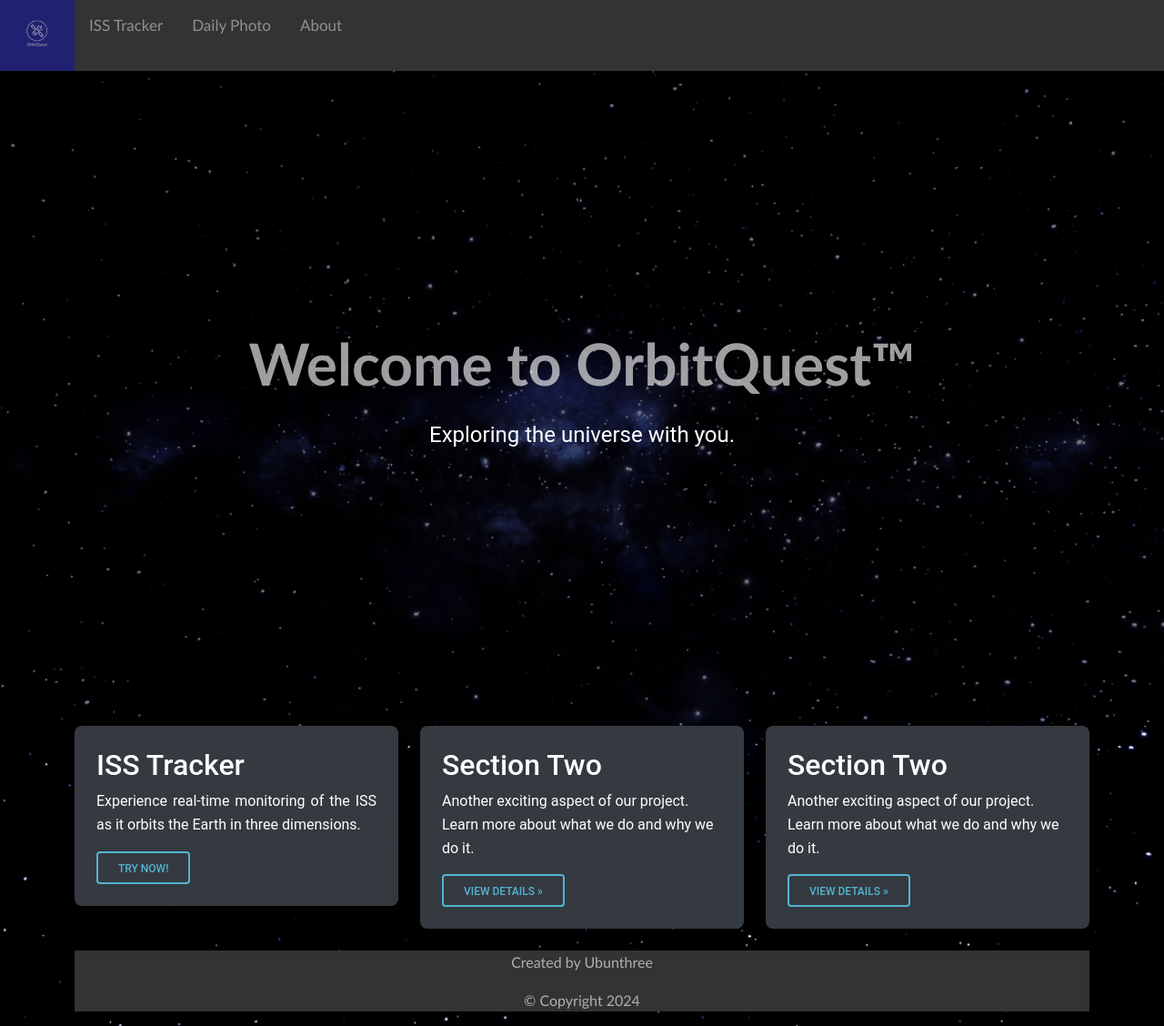
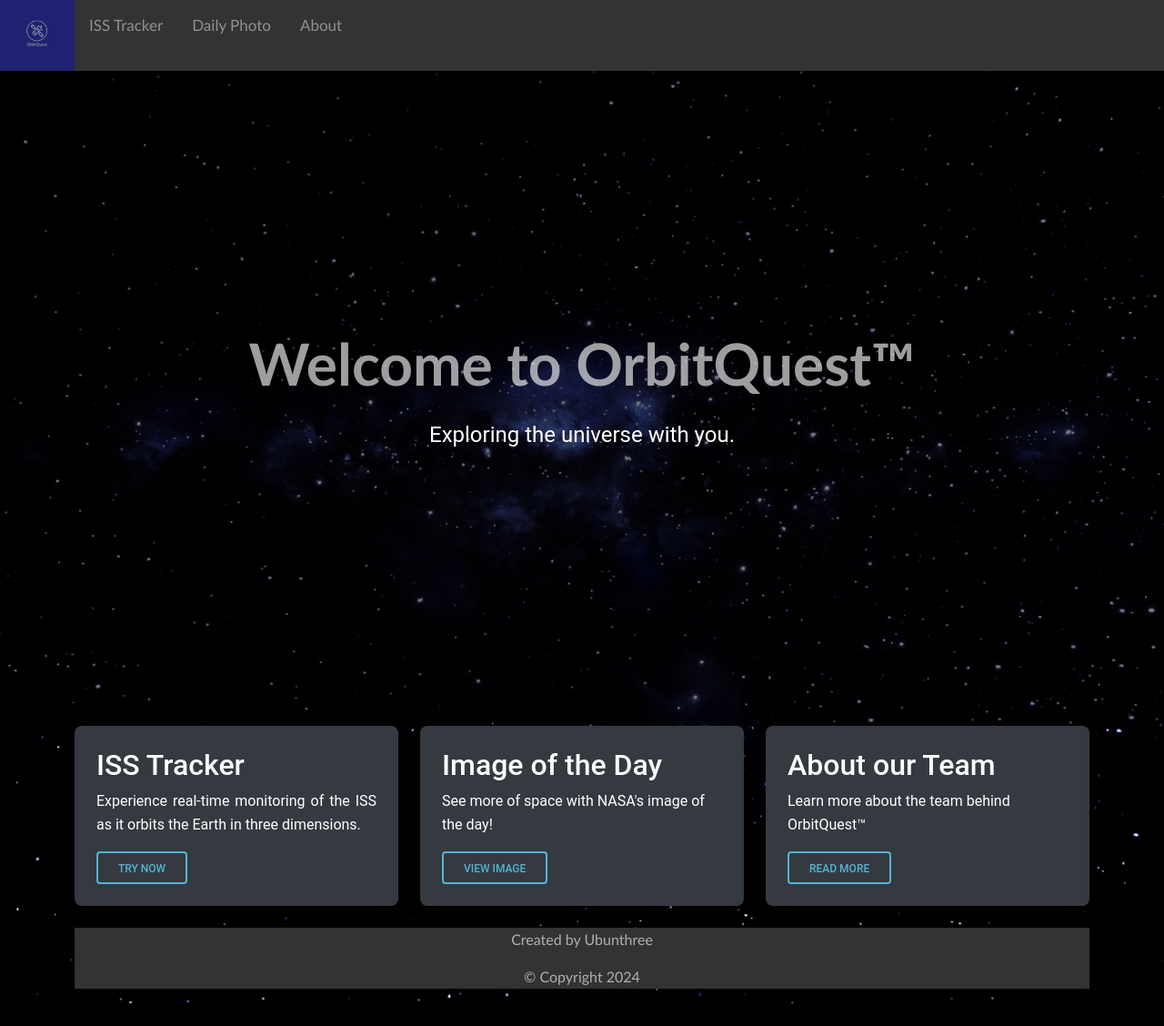
Before and after one commit to TheSlabby/OrbitQuest, a Django app: page / in a window 1280 px wide. Shown: the whole page at 91% size. After the commit the page ends 1103 px from the top, so only its background shows below. Run offline with Django 5.2, Linux system fonts and the light colour scheme; some libraries are stand-ins or nearby versions.

Commit message:
Home edits

```diff
--- a/OrbitQuest/App/templates/home.html
+++ b/OrbitQuest/App/templates/home.html
@@ -52,7 +52,7 @@
             <h2 class="card-title">ISS Tracker</h2>
             <p>Experience real-time monitoring of the ISS as
               it orbits the Earth in three dimensions.</p>
-            <a href="/tracker" class="btn btn-outline-info">Try Now!</a>
+            <a href="/tracker" class="btn btn-outline-info">Try Now</a>
           </div>
         </div>
       </div>
@@ -62,9 +62,9 @@
         <div class="card" style="background-color: #343a40; color: white;">
           <!-- Card content -->
           <div class="card-body text-white">
-            <h2 class="card-title">Section Two</h2>
-            <p>Another exciting aspect of our project. Learn more about what we do and why we do it.</p>
-            <a href="#" class="btn btn-outline-info">View details »</a>
+            <h2 class="card-title">Image of the Day</h2>
+            <p>See more of space with NASA's image of the day!</p>
+            <a href="/apod" class="btn btn-outline-info">View Image</a>
           </div>
         </div>
       </div>
@@ -75,9 +75,9 @@
         <div class="card" style="background-color: #343a40; color: white;">
           <!-- Card content -->
           <div class="card-body text-white">
-            <h2 class="card-title">Section Two</h2>
-            <p>Another exciting aspect of our project. Learn more about what we do and why we do it.</p>
-            <a href="#" class="btn btn-outline-info">View details »</a>
+            <h2 class="card-title">About our Team</h2>
+            <p>Learn more about the team behind OrbitQuest™</p>
+            <a href="/about" class="btn btn-outline-info">Read More</a>
           </div>
         </div>
       </div>
```
